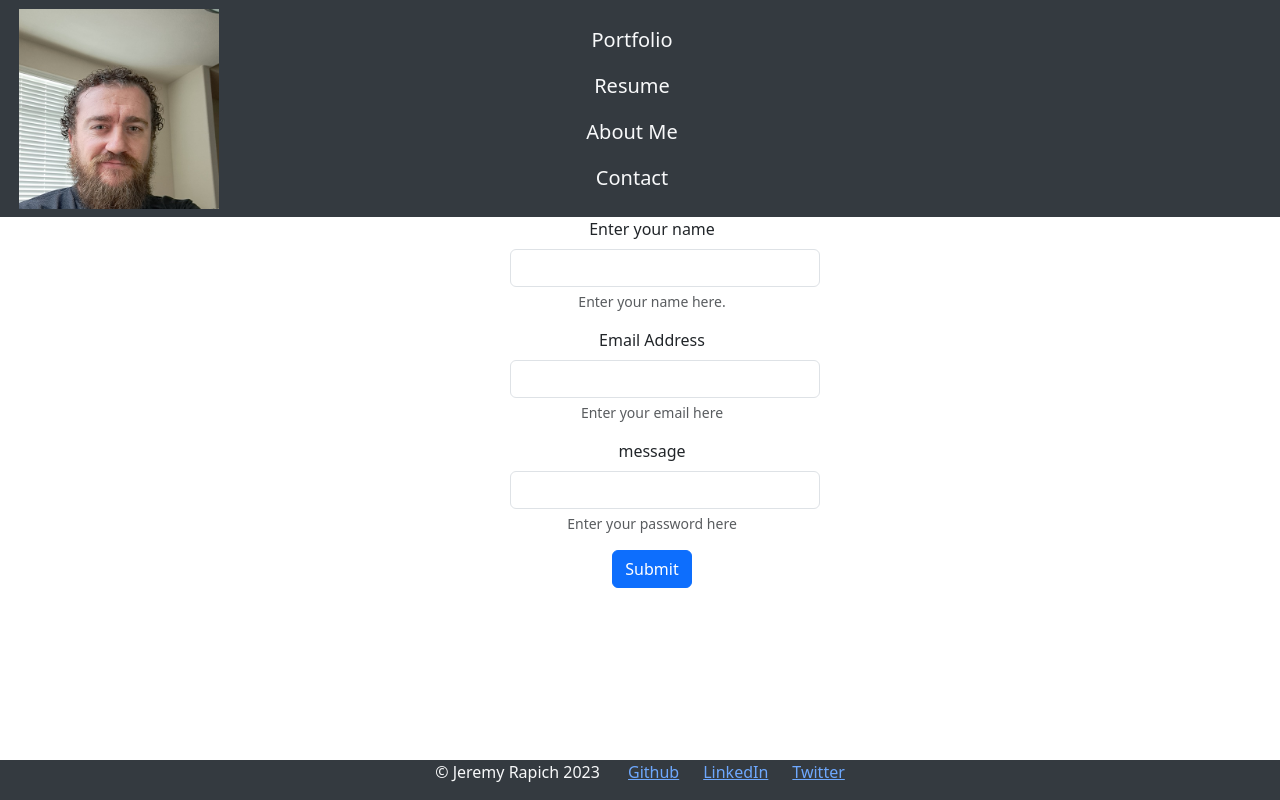
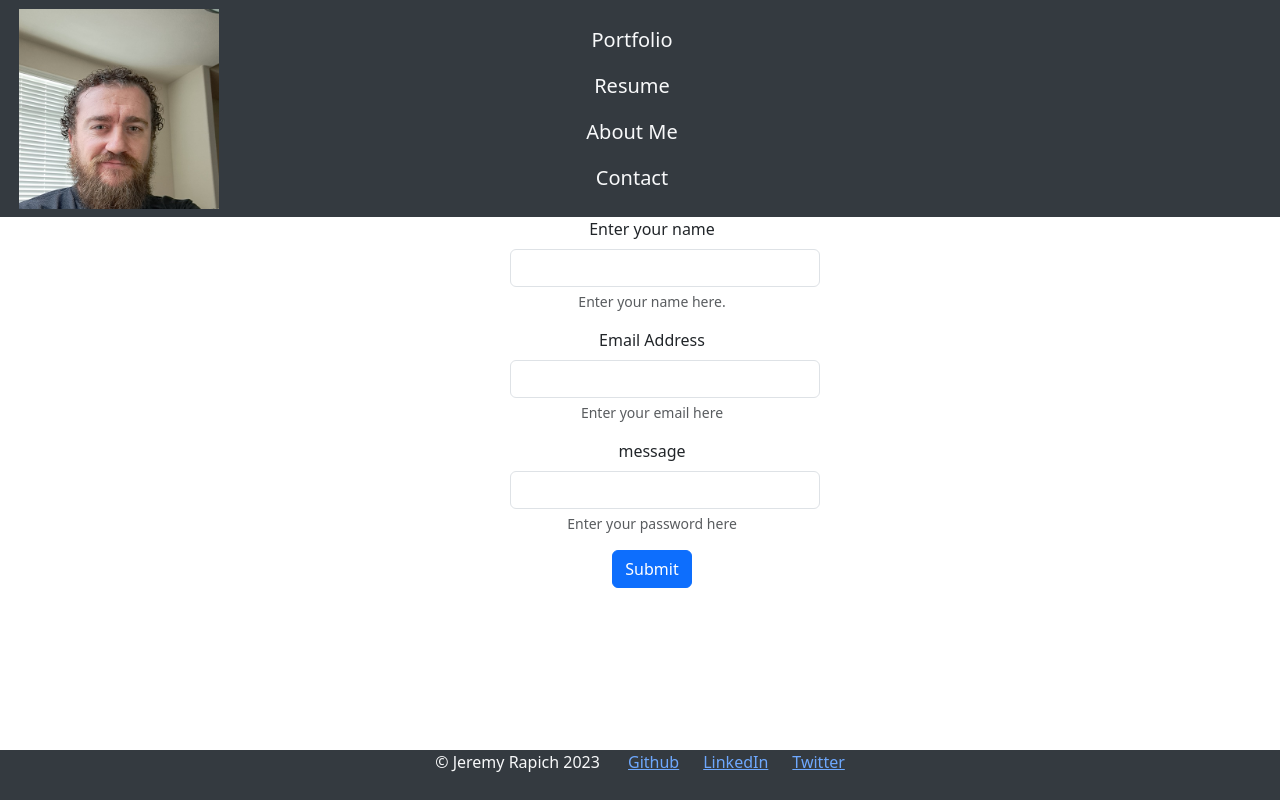
Before and after one commit to jrapich/react-portfolio, a React (Vite) app in the folder portfolio/: page /contact in a window 1280 px wide. Built offline with nearby package versions, Linux system fonts and the light colour scheme.

Commit message:
edits to footer size

```diff
--- a/portfolio/src/components/UI/footer/Footer.css
+++ b/portfolio/src/components/UI/footer/Footer.css
@@ -2,5 +2,5 @@ footer {
     position: fixed;
     left:0;
     bottom:0;
-    height:40px;
+    height:50px;
 }
--- a/portfolio/src/components/UI/footer/Footer.jsx
+++ b/portfolio/src/components/UI/footer/Footer.jsx
@@ -7,6 +7,7 @@ export default function Footer() {
             <span><a href='https://www.github.com/jrapich'>Github</a></span>
             <span><a href='https://www.linkedin.com/in/jeremy-rapich' >LinkedIn</a></span>
             <span><a href='https://www.twitter.com/jeremy_rapich' >Twitter</a></span>
+            <div className='py-2'></div>
         </footer>
     );
 }
```
